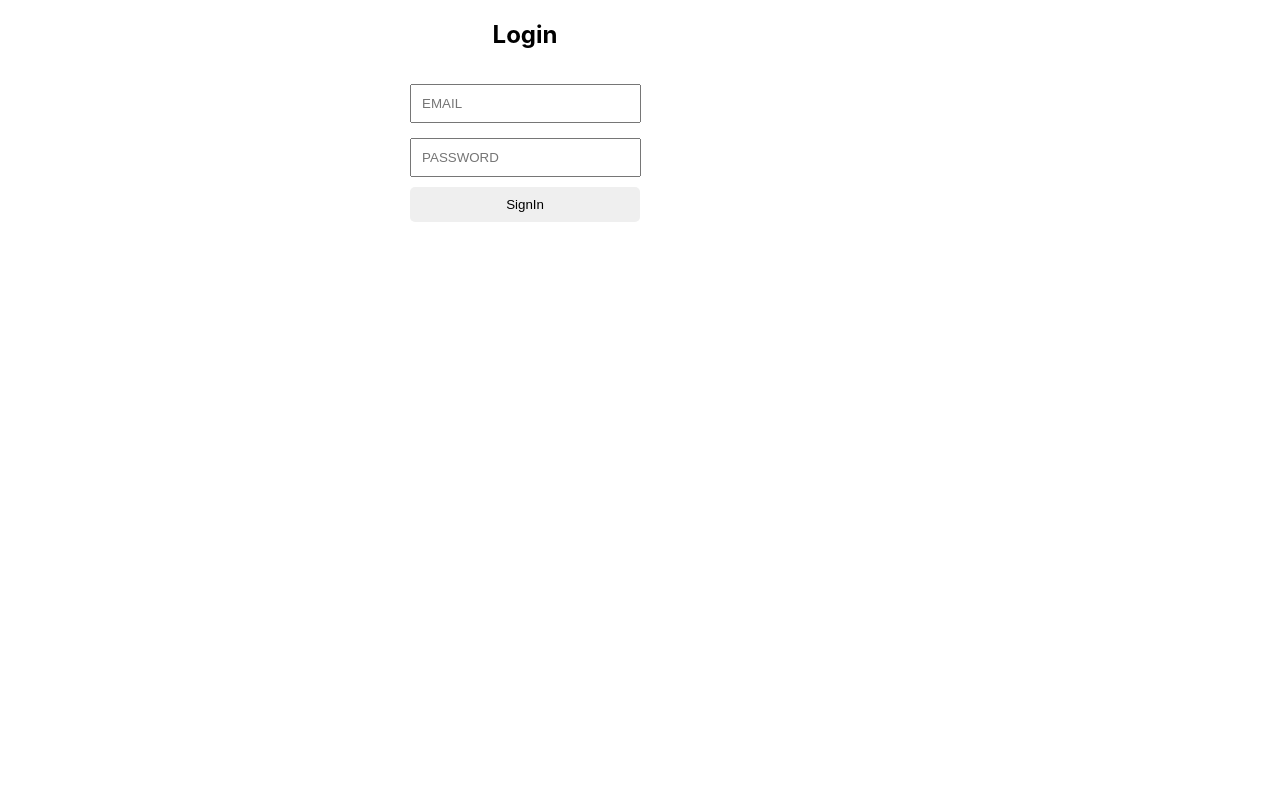
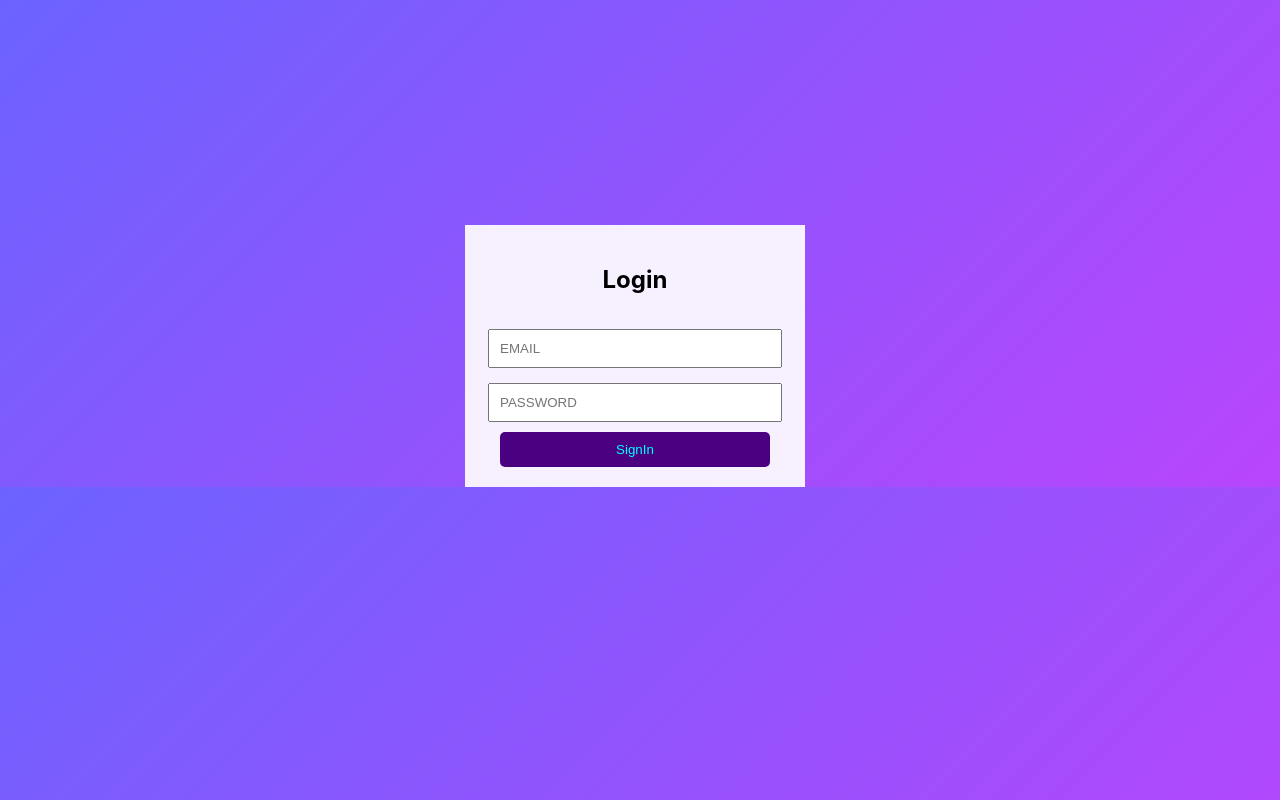
Before and after one commit to Anshul-target/MovieTicket, a React (Create React App) app: page / in a window 1280 px wide. Built offline with nearby package versions, Linux system fonts and the light colour scheme.

Commit message:
New features

```diff
--- a/src/App.css
+++ b/src/App.css
@@ -1,10 +1,18 @@
 body {
   display: flex;
   justify-content: center;
+  align-items: center;
+  background: linear-gradient(135deg, #6c63ff, #b845fc);
 }
 .container {
+  margin-top: 45%;
+  margin-left: 15%;
+  padding-left: 20px;
+  padding-right: 20px;
+  padding-top: 20px;
   text-align: center;
-  width: 50%;
+  width: 60%;
+  background: #f7f1ff;
 }
 input {
   width: 90%;
@@ -18,8 +26,11 @@ input:last-child {
 }
 button {
   padding: 10px;
-  width: 100%;
+  width: 90%;
   border: none;
   border-radius: 5px;
   margin-top: 10px;
+  background-color: #4b0082;
+  color: aqua;
+  margin-bottom: 20px;
 }
--- a/src/login/login.js
+++ b/src/login/login.js
@@ -9,12 +9,14 @@ const Login = () => {
     const [error, setError] = useState(null);
     async function handleSignIn() {
         try {
+            setError(" ")
+            console.log("LoginSucessfull")
 
             await createUserWithEmailAndPassword(auth, email, password);
-            console.log("LoginSucessfull")
-            return (
-                <h1>Login sucessfull</h1>
-            )
+            alert("Login Sucessfull");
+            setEmail("");
+            setPassword("")
+
 
         }
         catch (err) {
@@ -30,10 +32,12 @@ const Login = () => {
 
             <input type="email"
                 placeholder="EMAIL"
+                value={email}
                 onChange={({ target }) => setEmail(target.value)}
             ></input>
             <input type="password"
                 placeholder="PASSWORD"
+                value={password}
                 onChange={({ target }) => setPassword(target.value)} ></input>
             <button onClick={handleSignIn}>SignIn</button>
 
```
